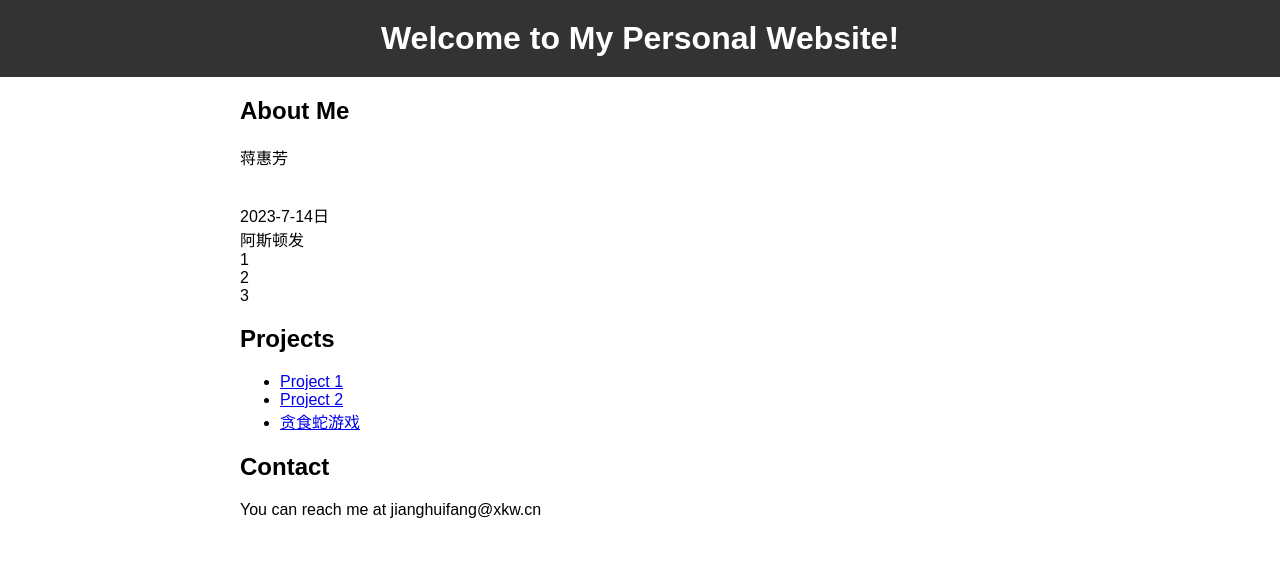
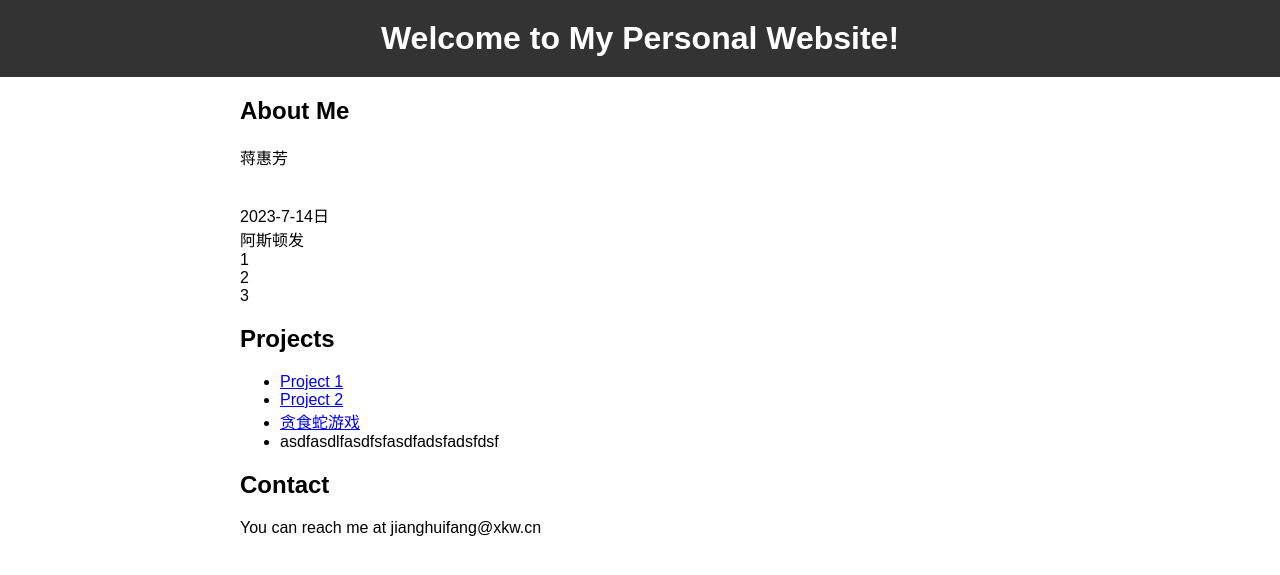
Before and after one commit to jarhf/jarhf.github.io, a Jekyll site: the page docs/index.html, which Jekyll copies as it is, in a window 1280 px wide. Shown: the top 575 px of the page. Built offline with Jekyll 4.4.1, drawn with Linux system fonts in a browser that asks for light colours.

Commit message:
Update index.html

```diff
--- a/docs/index.html
+++ b/docs/index.html
@@ -59,6 +59,7 @@
       <li><a href="#">Project 1</a></li>
       <li><a href="#">Project 2</a></li>
       <li><a href="./greedy-snake-game.html">贪食蛇游戏</a></li>
+      <li>asdfasdlfasdfsfasdfadsfadsfdsf</li>
     </ul>
 
     <h2>Contact</h2>
```
